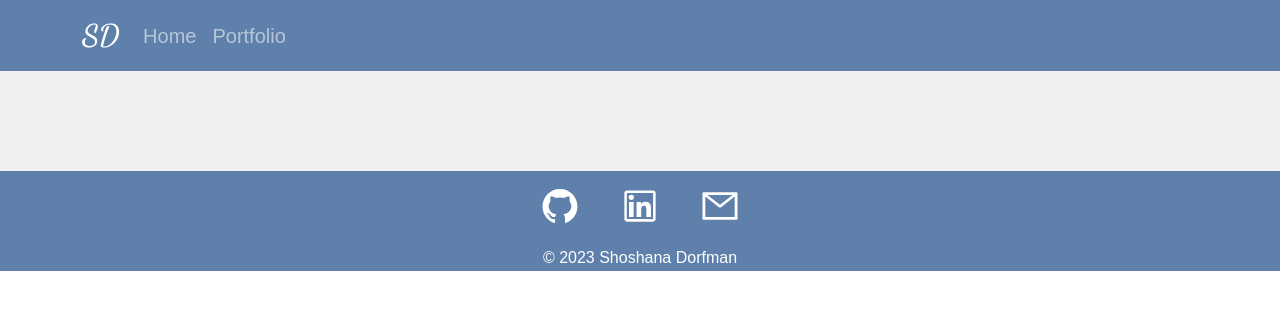
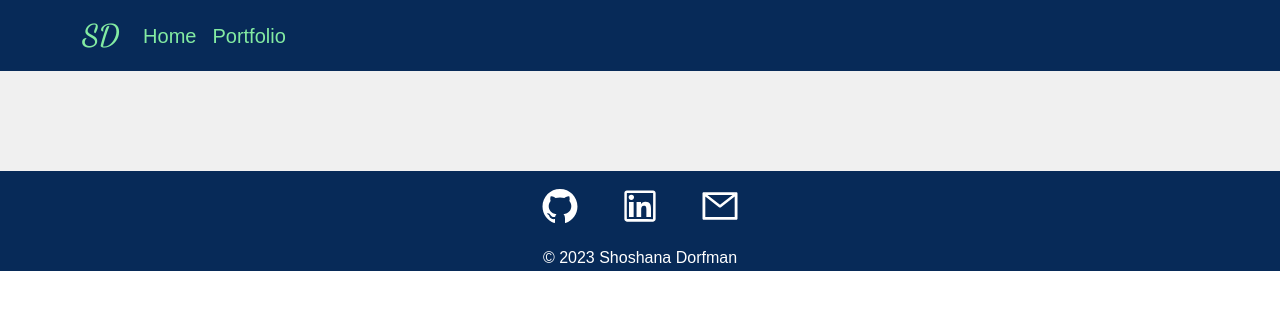
Before and after one commit to S-Dorfman/Portfolio, a React (Create React App) app: page /contact in a window 1280 px wide. Shown: the top 310 px of the page. Built offline with nearby package versions, Linux system fonts and the light colour scheme.

Commit message:
style navbar

```diff
--- a/public/index.html
+++ b/public/index.html
@@ -6,7 +6,7 @@
     <meta name="viewport" content="width=device-width, initial-scale=1" />
     <meta name="theme-color" content="#000000" />
     <meta
-      name="description"
+      name="Website hosting portfolio"
       content="Web site created using create-react-app"
     />
     <link rel="apple-touch-icon" href="%PUBLIC_URL%/logo192.png" />
@@ -24,7 +24,7 @@
       work correctly both with client-side routing and a non-root public URL.
       Learn how to configure a non-root public URL by running `npm run build`.
     -->
-    <title>React App</title>
+    <title>Shoshana's Portfolio</title>
   </head>
   <body>
     <noscript>You need to enable JavaScript to run this app.</noscript>
--- a/src/components/Navbar.js
+++ b/src/components/Navbar.js
@@ -6,12 +6,12 @@ import '../styles/Navbar.css'
 function NavBar() {
   return (
     <>
-<Navbar style={{backgroundColor: "#5f80ab"}} variant="dark" sticky="top">
+<Navbar style={{backgroundColor: "#072a58"}} variant="dark" sticky="top">
         <Container>
-          <Navbar.Brand style={{fontFamily: "Dancing Script", fontSize: "30px"}} as={Link} to="/">SD</Navbar.Brand>
+          <Navbar.Brand style={{fontFamily: "Dancing Script", fontSize: "30px", color: "#83eba2"}} as={Link} to="/">SD</Navbar.Brand>
           <Nav className="me-auto">
-          <Nav.Link as={Link} to="/">Home</Nav.Link>
-            <Nav.Link as={Link} to='/portfolio'>Portfolio</Nav.Link>
+          <Nav.Link style={{color: "#83eba2"}} as={Link} to="/">Home</Nav.Link>
+            <Nav.Link style={{color: "#83eba2"}} as={Link} to='/portfolio'>Portfolio</Nav.Link>
             {/* <Nav.Link as={Link} to='/contact'>Contact</Nav.Link>  */}
           </Nav>
         </Container>
--- a/src/styles/Footer.css
+++ b/src/styles/Footer.css
@@ -2,7 +2,7 @@
   .footer {
     width: 100%;
     height: 100px;
-    background: #5f80ab;
+    background: #072a58;
     display: flex;
     justify-content: center;
     align-items: center;
--- a/src/styles/Home.css
+++ b/src/styles/Home.css
@@ -30,7 +30,7 @@
   }
 
   .prof-img {
-    border: 5px solid #5f80ab;
+    border: 5px solid #83eba2;
      border-radius: 50%;
      width: 15%;
      height: auto;
--- a/src/styles/Navbar.css
+++ b/src/styles/Navbar.css
@@ -3,6 +3,6 @@
 .me-auto {
     /* height: 30px; */
     font-size: 20px;
-    color: white;
+    color: #83eba2;
     font-weight: 500;
    }
```
